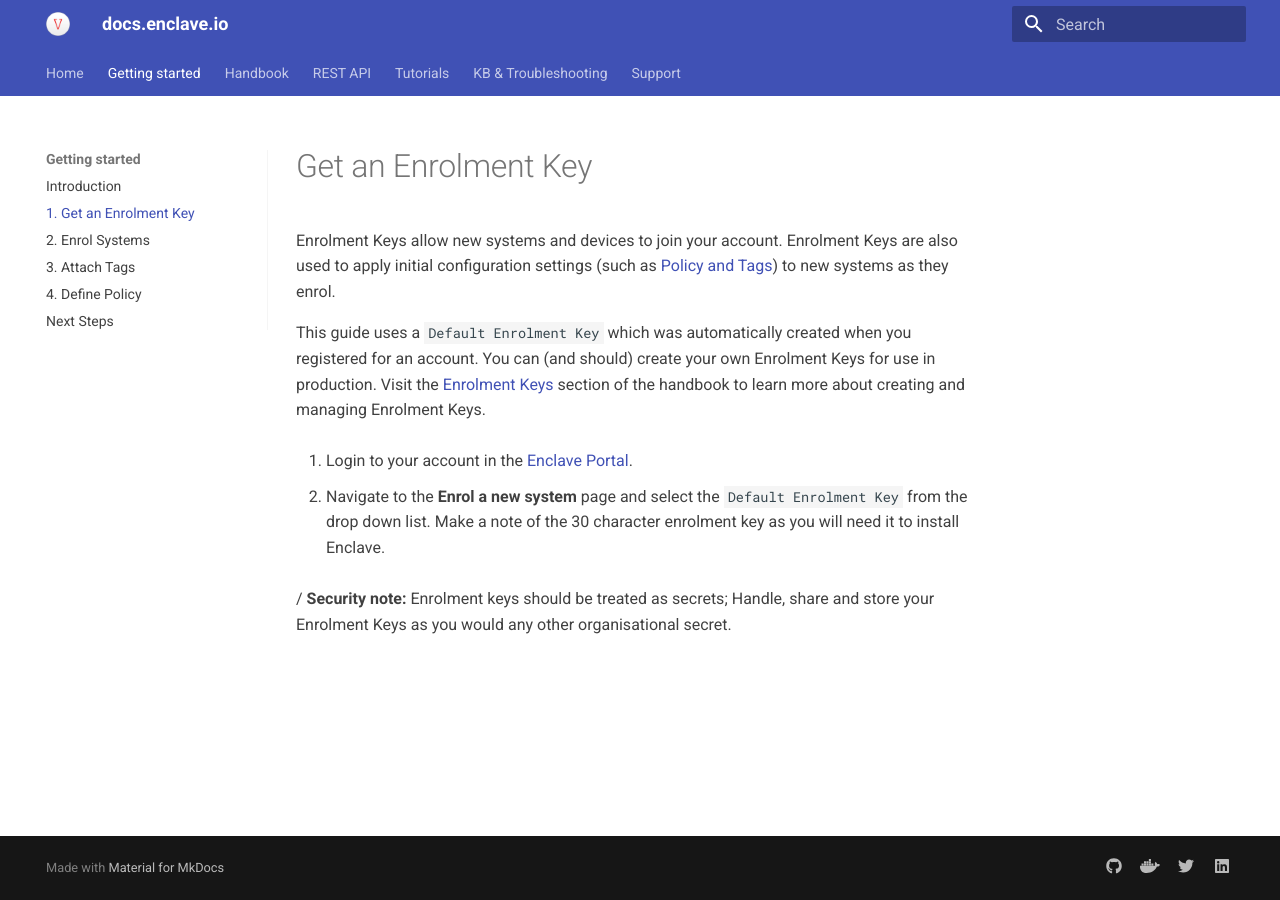
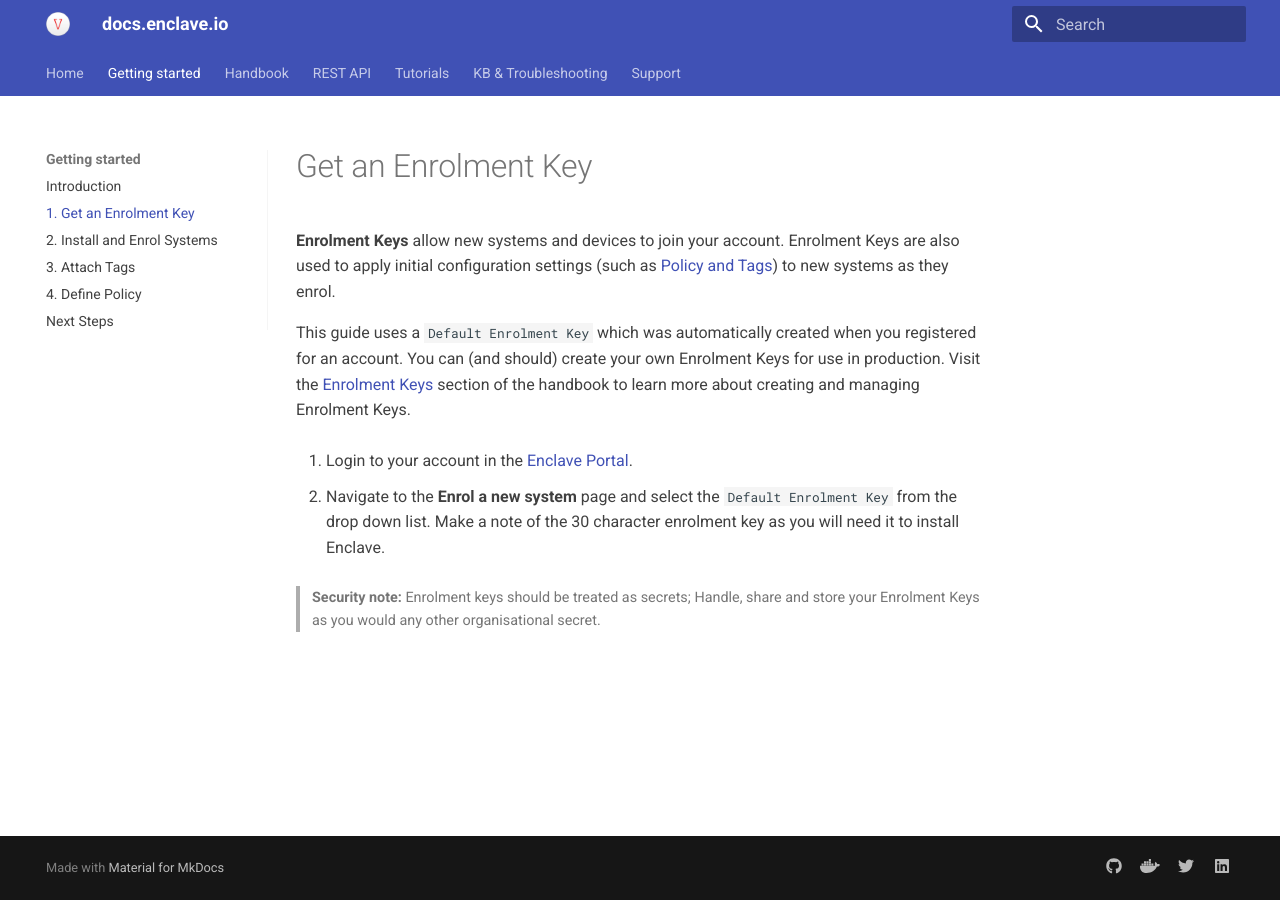
Before and after one commit to enclave-networks/docs, an MkDocs documentation site: the page built from docs/getting-started/get-an-enrolment-key.md, in a window 1280 px wide. Built offline with MkDocs 1.6.1 and Material for MkDocs 9.7.7, drawn with Linux system fonts in a browser that asks for light colours; the version menu is left out.

Commit message:
updates to quick start

```diff
--- a/docs/getting-started/get-an-enrolment-key.md
+++ b/docs/getting-started/get-an-enrolment-key.md
@@ -1,10 +1,10 @@
 # Get an Enrolment Key
 
-Enrolment Keys allow new systems and devices to join your account. Enrolment Keys are also used to apply initial configuration settings (such as [Policy and Tags](handbook/tags-and-policies.md)) to new systems as they enrol.
+**Enrolment Keys** allow new systems and devices to join your account. Enrolment Keys are also used to apply initial configuration settings (such as [Policy and Tags](handbook/tags-and-policies.md)) to new systems as they enrol.
 
 This guide uses a `Default Enrolment Key` which was automatically created when you registered for an account. You can (and should) create your own Enrolment Keys for use in production. Visit the [Enrolment Keys](/handbook/enrolment.md) section of the handbook to learn more about creating and managing Enrolment Keys.
 
 1. Login to your account in the [Enclave Portal](https://portal.enclave.io/my/new-system).
 2. Navigate to the **Enrol a new system** page and select the `Default Enrolment Key` from the drop down list. Make a note of the 30 character enrolment key as you will need it to install Enclave.
 
-/ **Security note:** Enrolment keys should be treated as secrets; Handle, share and store your Enrolment Keys as you would any other organisational secret.
+> **Security note:** Enrolment keys should be treated as secrets; Handle, share and store your Enrolment Keys as you would any other organisational secret.
--- a/docs/stylesheets/extra.css
+++ b/docs/stylesheets/extra.css
@@ -31,6 +31,7 @@ body, code, input, kbd, pre {
 
 /* make [code] blocks stand out */
 .md-typeset code {
+    font-size: .8em;
     padding: .15em .3em;
     border-radius: 0;
 }
@@ -44,6 +45,7 @@ body, code, input, kbd, pre {
     padding: .5em 0 0 0;
 }
 
+/* increase top/bottom spacing on ol and ul */
 .md-typeset ol,
 .md-typeset pre,
 .md-typeset ul {
@@ -55,6 +57,22 @@ body, code, input, kbd, pre {
     margin-bottom: .6em;
 }
 
+/* ensure images have room to breathe */
 .md-typeset img, .md-typeset svg {
     margin: .4em 0;
 }
+
+/* reduce size of the blockquote text and left border */
+.md-typeset blockquote {
+    font-size: .9em;
+}
+
+.md-typeset blockquote p {
+    padding: 0;
+    margin-bottom: 0;
+}
+
+.md-typeset blockquote p:first-child {
+    padding: 0;
+    margin: 0;
+}
--- a/mkdocs.yml
+++ b/mkdocs.yml
@@ -51,6 +51,7 @@ google_analytics:
 
 markdown_extensions:
   - pymdownx.tabbed
+  - pymdownx.superfences
 
 extra_css:
   - stylesheets/extra.css
@@ -67,7 +68,7 @@ nav:
   - Getting started:
       - Introduction: quick-start.md
       - 1. Get an Enrolment Key: getting-started/get-an-enrolment-key.md
-      - 2. Enrol Systems: getting-started/enrol-systems.md
+      - 2. Install and Enrol Systems: getting-started/enrol-systems.md
       - 3. Attach Tags: getting-started/attach-tags.md
       - 4. Define Policy: getting-started/define-policy.md
       - Next Steps: getting-started/next-steps.md
@@ -114,6 +115,7 @@ nav:
 #      - Endpoint management: handbook/endpoint-management.md
 #      - Enrolment keys: handbook/enrolment.md
 #      - Policies and tags: handbook/tags-and-policies.md
+#      - Topologies: handbook/topologies.md
 #      - IP addresses: handbook/ip-addresses.md
 #      - DNS: handbook/dns.md
 
```
Also changed, not shown: docs/getting-started/attach-tags.md (+1 -1 lines), docs/getting-started/enrol-systems.md (+77 -2 lines), docs/images/quick-start/steps.png.
